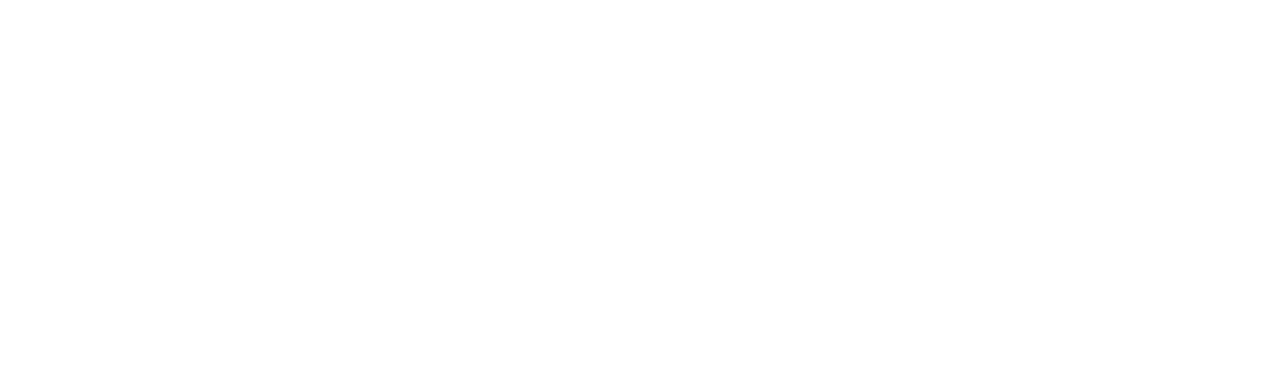
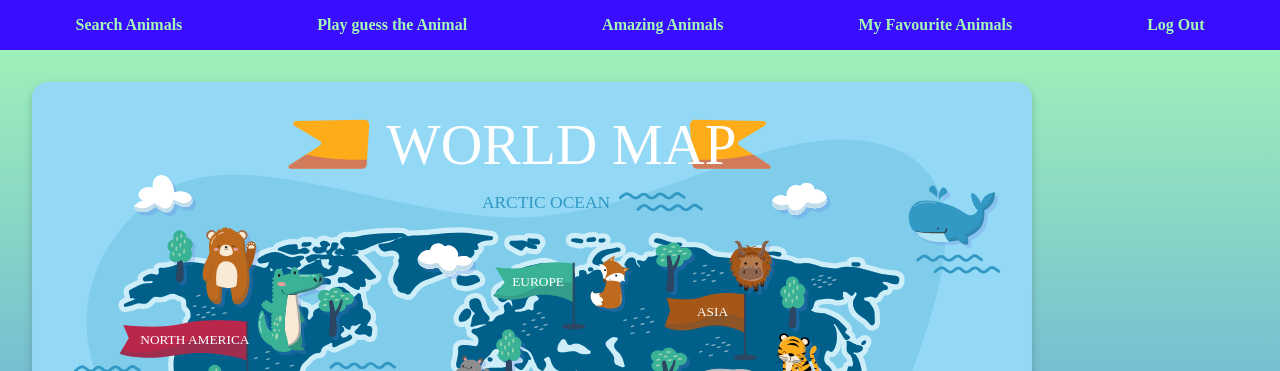
Before and after one commit to chas-academy/u06-vanilla-frontend-Sue-Holding, a website built with Vite: page u06-vanilla-frontend/index.html in a window 1280 px wide. Shown: the top 371 px of the page. Built offline with nearby package versions, Linux system fonts and the light colour scheme; a web font is replaced by a local one.

Commit message:
footer, header, layout components and standard home page and login page with empty form

```diff
--- a/u06-vanilla-frontend/index.html
+++ b/u06-vanilla-frontend/index.html
@@ -4,6 +4,8 @@
     <meta charset="UTF-8" />
     <link rel="icon" type="image/svg+xml" href="/vite.svg" />
     <meta name="viewport" content="width=device-width, initial-scale=1.0" />
+    <link href="https://fonts.googleapis.com/css2?family=Langar&display=swap" rel="stylesheet">
+
     <title>Vite + TS</title>
   </head>
   <body>
--- a/u06-vanilla-frontend/package.json
+++ b/u06-vanilla-frontend/package.json
@@ -9,6 +9,9 @@
     "preview": "vite preview"
   },
   "devDependencies": {
+    "autoprefixer": "^10.4.21",
+    "postcss": "^8.5.3",
+    "tailwindcss": "^4.1.2",
     "typescript": "~5.7.2",
     "vite": "^6.2.0"
   }
--- /dev/null
+++ b/u06-vanilla-frontend/public/components/footer.html
@@ -0,0 +1,3 @@
+<footer style="background-color: #390DFF; padding: 1rem; color: white; text-align: center;">
+    <p style="color: #A4F8B5; text-decoration: none;">&copy; 2025 SusseAjla, Inc. All rights reserved</p>
+  </footer>
--- /dev/null
+++ b/u06-vanilla-frontend/public/components/header.html
@@ -0,0 +1,19 @@
+<header style="background-color: #390DFF; padding: 1rem; color: white;">
+
+    <nav style="
+    display: flex;
+    justify-content: space-around;
+    align-items: center;
+    flex-direction: row;
+    color: #A4F8B5;
+    font-weight: bold;
+    gap: 1rem;
+  ">
+        <a href="#" style="color: #A4F8B5; text-decoration: none;">Search Animals</a>
+        <a href="#" style="color: #A4F8B5; text-decoration: none;">Play guess the Animal</a>
+        <a href="#" style="color: #A4F8B5; text-decoration: none;">Amazing Animals</a>
+        <a href="#" style="color: #A4F8B5; text-decoration: none;">My Favourite Animals</a>
+        <a href="#" style="color: #A4F8B5; text-decoration: none;">Log Out</a>
+    </nav>
+
+  </header>
--- /dev/null
+++ b/u06-vanilla-frontend/public/components/layout.html
@@ -0,0 +1,12 @@
+<div id="layout" style="min-height: 100vh; display: flex; flex-direction: column; background: linear-gradient(to bottom, #A4F8B5, #3874F8);">
+    <!-- HEADER SLOT -->
+    <div id="header-slot"></div>
+
+    <!-- PAGE CONTENT SLOT -->
+    <main id="page-content" style="flex: 1; padding: 2rem;">
+      <!-- Your view's main content will be injected here -->
+    </main>
+
+    <!-- FOOTER SLOT -->
+    <div id="footer-slot"></div>
+  </div>
--- a/u06-vanilla-frontend/public/views/home.html
+++ b/u06-vanilla-frontend/public/views/home.html
@@ -7,8 +7,15 @@
 </head>
 <body>
     <div id="app"></div>
-    <h1>Welcome Home</h1>
-    <p>This is the home view.</p>
+
+<main>
+  <img
+  src="./images/map_of_the_world.svg"
+  alt="world map"
+  style="max-width: 1000px; width: 100%; border-radius: 1rem; box-shadow: 0 4px 8px rgba(0,0,0,0.2);"
+  >
+</main>
+
   <script type="module" src="/main.ts"></script>
 </body>
 </html>
--- a/u06-vanilla-frontend/src/main.ts
+++ b/u06-vanilla-frontend/src/main.ts
@@ -28,10 +28,24 @@ setupCounter(document.querySelector<HTMLButtonElement>('#counter')!)
 
 const app = document.getElementById('app');
 
-async function loadView(view: string) {
-  const res = await fetch(`/views/${view}.html`);
-  const html = await res.text();
-  if (app) app.innerHTML = html;
+async function loadComponent(path: string): Promise<string> {
+  const res = await fetch(path);
+  return await res.text();
+}
+
+async function loadView(viewName: string) {
+  const layout = await loadComponent('/components/layout.html');
+  const header = await loadComponent('/components/header.html');
+  const footer = await loadComponent('/components/footer.html');
+  const view = await loadComponent(`/views/${viewName}.html`);
+
+  // Render layout first
+  document.body.innerHTML = layout;
+
+  // Inject components into layout slots
+  (document.getElementById('header-slot') as HTMLElement).innerHTML = header;
+  (document.getElementById('footer-slot') as HTMLElement).innerHTML = footer;
+  (document.getElementById('page-content') as HTMLElement).innerHTML = view;
 }
 
 // Load the "home" view by default
--- a/u06-vanilla-frontend/src/style.css
+++ b/u06-vanilla-frontend/src/style.css
@@ -1,4 +1,24 @@
-:root {
+body {
+  margin: 0;
+  background: linear-gradient(to bottom, #a4f8b5, #3874f8);
+  min-height: 100vh;
+  display: flex;
+  flex-direction: column;
+  font-family: 'Langar';
+  color: #390DFF;
+}
+
+#app {
+  flex: 1;
+  /* padding: 2rem; */
+}
+
+a {
+  color: A4F8B5;
+}
+
+
+/* :root {
   font-family: system-ui, Avenir, Helvetica, Arial, sans-serif;
   line-height: 1.5;
   font-weight: 400;
@@ -93,4 +113,4 @@ button:focus-visible {
   button {
     background-color: #f9f9f9;
   }
-}
+} */
```
Also changed, not shown: u06-vanilla-frontend/public/views/loginpage.html (added, +70 -0 lines), u06-vanilla-frontend/public/images/map_of_the_world.svg (added), 1 other file.
